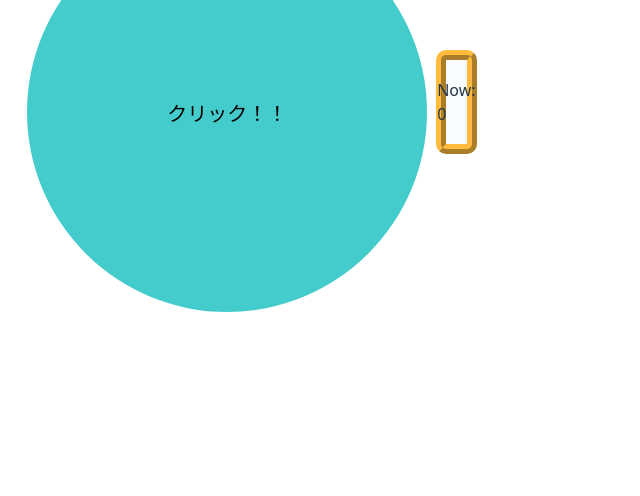
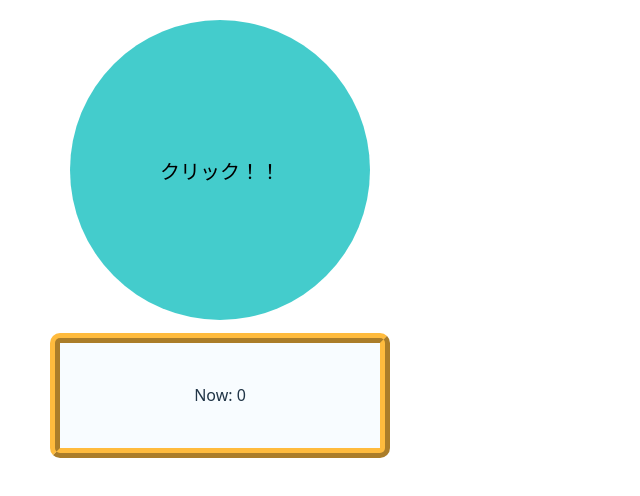
Before and after one commit to YGMS-yukkuri/React_Clickgame, a React (Vite) app: page / in a window 1280 px wide. Shown: the top 496 px of the page, without its empty margins (0-640 px from the left). Built offline with nearby package versions, Linux system fonts and the light colour scheme.

Commit message:
ウインドウの位置を調整

```diff
--- a/src/components/Infomation/Infomation.module.css
+++ b/src/components/Infomation/Infomation.module.css
@@ -1,12 +1,13 @@
 .infomation {
-    background-color: rgba(240, 248, 255, 0.489);
-    margin: 2%;
     display: flex;
     flex-direction: column;
     justify-content: center;
     align-items: center;
-    padding: 3%;
+    grid-column: 1/2;
+    grid-row: 3/4;
+    background-color: rgba(240, 248, 255, 0.489);
     border: 10px ridge rgb(255, 187, 61);
     border-radius: 10px;
-    width: 30%;
+    width: 80%;
+    height: 70%;
 }
--- a/src/components/Mainbutton/Mainbutton.module.css
+++ b/src/components/Mainbutton/Mainbutton.module.css
@@ -1,17 +1,17 @@
 .mainButton{
-    margin-top: 5%;
+    margin: auto;
     border: none;
     background-color: rgba(59, 202, 202, 0.952);
     border-radius: 100%;
-    width: 400px;
-    height: 400px;
+    width: 300px;
+    height: 300px;
     transition: all 0.2s ease-in-out;
     font-size: 20px;
     cursor: pointer;
 }
 .mainButton:hover{
     background-color: #64e8e8f3;
-    transform: scale(1.1);
+    transform: scale(1.05);
     transition: all 0.2s ease-in-out;
 }
 .mainButton:active{
```
